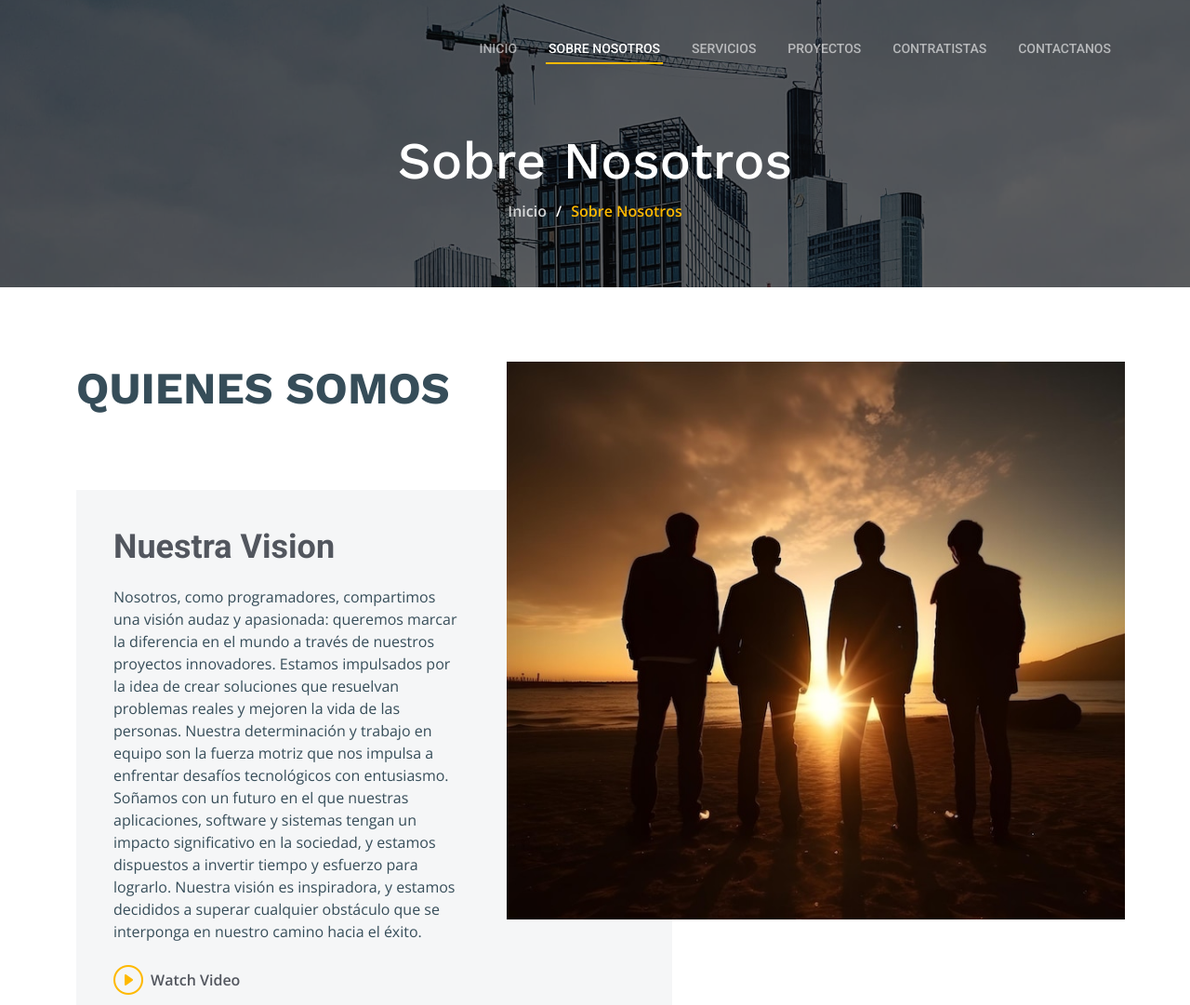
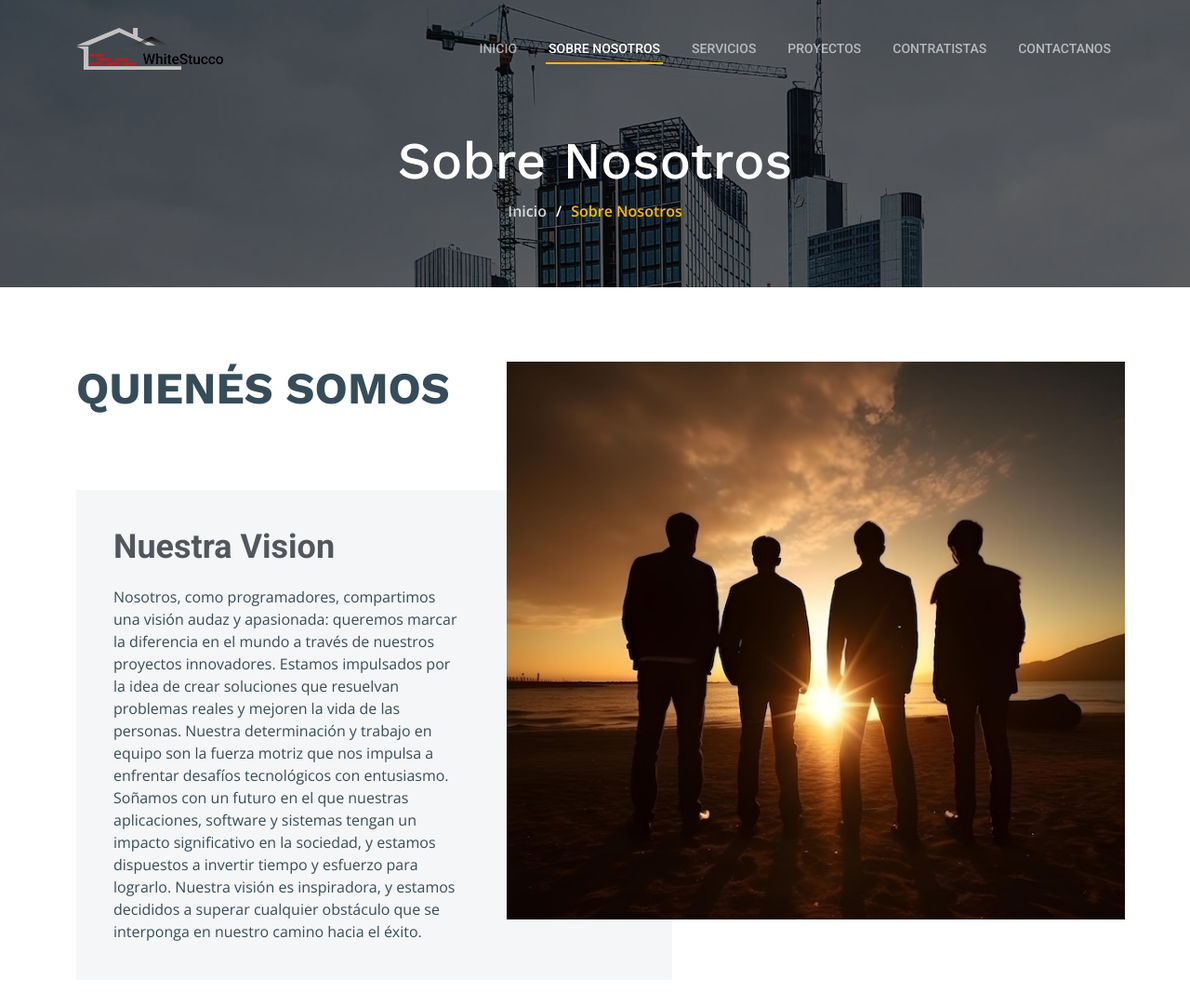
Before and after one commit to JhosstinStip17/WHITESTUCCO, a website: page about.html in a window 1280 px wide. Shown: the top 1081 px of the page at 93% size. Drawn offline with nearby package versions, Linux system fonts and the light colour scheme.

Commit message:
ARREGLO about

```diff
--- a/about.html
+++ b/about.html
@@ -106,7 +106,7 @@
           <div class="col-lg-7 about-img" style="background-image: url(assets/img/about.jpg);"></div>
 
           <div class="col-lg-7">
-            <h2>QUIENES SOMOS</h2>
+            <h2>QUIENÉS SOMOS</h2>
             <div class="our-story">
 
               <h3>Nuestra Vision</h3>
@@ -114,10 +114,10 @@
               <p>Nosotros, como programadores, compartimos una visión audaz y apasionada: queremos marcar la diferencia en el mundo a través de nuestros proyectos innovadores. Estamos impulsados por la idea de crear soluciones que resuelvan problemas reales y mejoren la vida de las personas. Nuestra determinación y trabajo en equipo son la fuerza motriz que nos impulsa a enfrentar desafíos tecnológicos con entusiasmo. Soñamos con un futuro en el que nuestras aplicaciones, software y sistemas tengan un impacto significativo en la sociedad, y estamos dispuestos a invertir tiempo y esfuerzo para lograrlo. Nuestra visión es inspiradora, y estamos decididos a superar cualquier obstáculo que se interponga en nuestro camino hacia el éxito.</p>
 
 
-              <div class="watch-video d-flex align-items-center position-relative">
+              <!-- <div class="watch-video d-flex align-items-center position-relative">
                 <i class="bi bi-play-circle"></i>
                 <a href="https://www.youtube.com/watch?v=LXb3EKWsInQ" class="glightbox stretched-link">Watch Video</a>
-              </div>
+              </div> -->
             </div>
           </div>
 
--- a/assets/css/main.css
+++ b/assets/css/main.css
@@ -29,11 +29,10 @@ body#login-body {
   width: 100%;
 }
 
-.logo {
-  position: relative;
-  left: 200px;
-  bottom: 300px;
-}
+/* .logo {
+  /* left: 200px;
+  bottom: 300px; */
+} */
 
 .container#login-container {
   display: flex;
```
